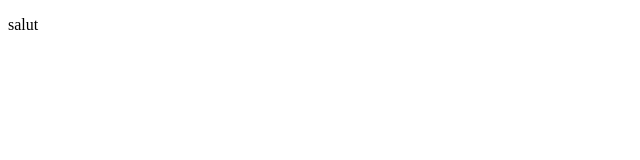
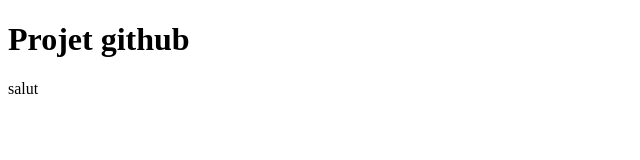
Before and after one commit to TevaLT/cours_github, a plain HTML site: page index.html in a window 1280 px wide. Shown: the whole page, without its empty margins (0-640 px from the left). Drawn offline with Linux system fonts and the light colour scheme.

Commit message:
ajout de code

```diff
--- a/index.html
+++ b/index.html
@@ -6,6 +6,7 @@
     <title>Document</title>
 </head>
 <body>
+    <h1>Projet github</h1>
     <p>salut</p>
 </body>
 </html>
```
